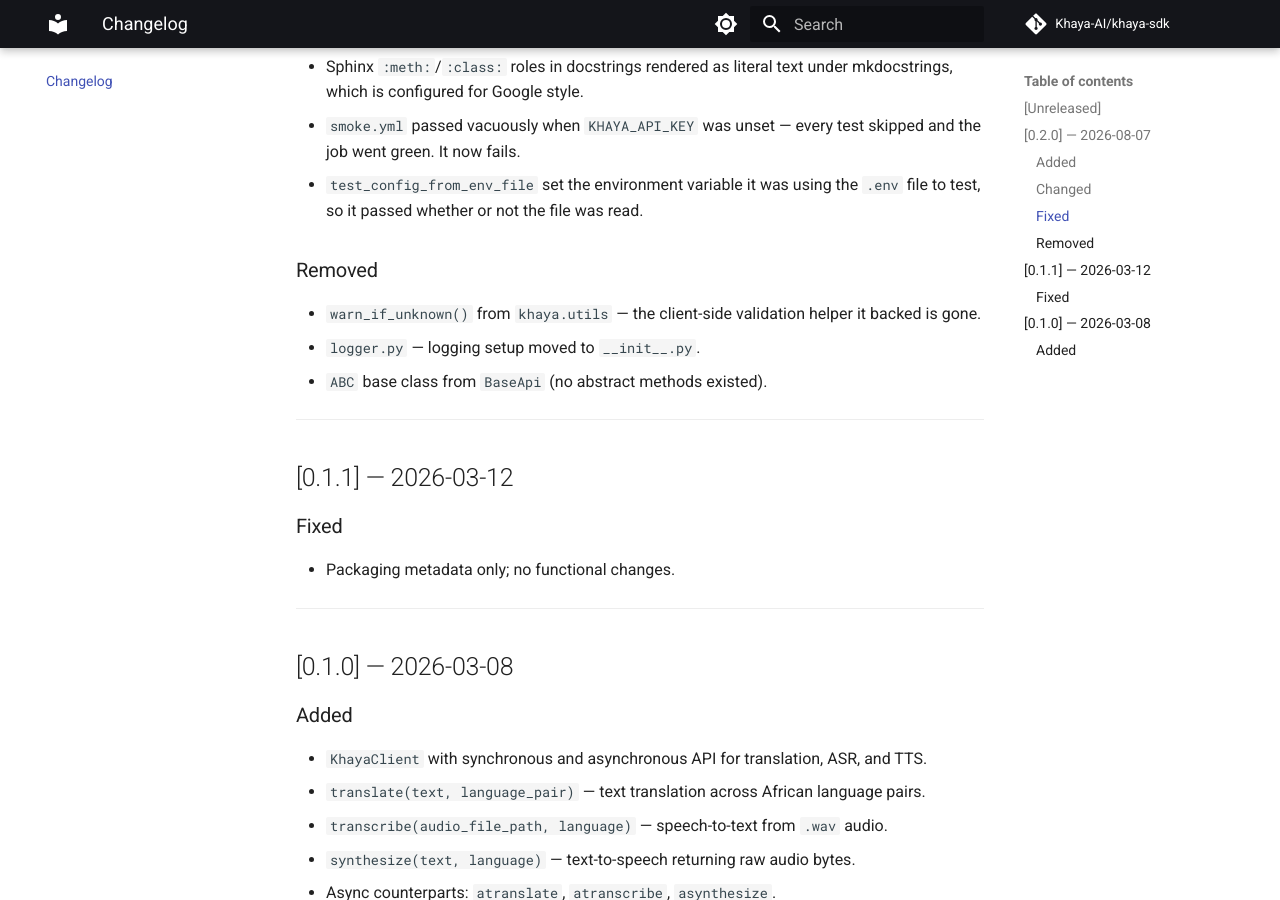
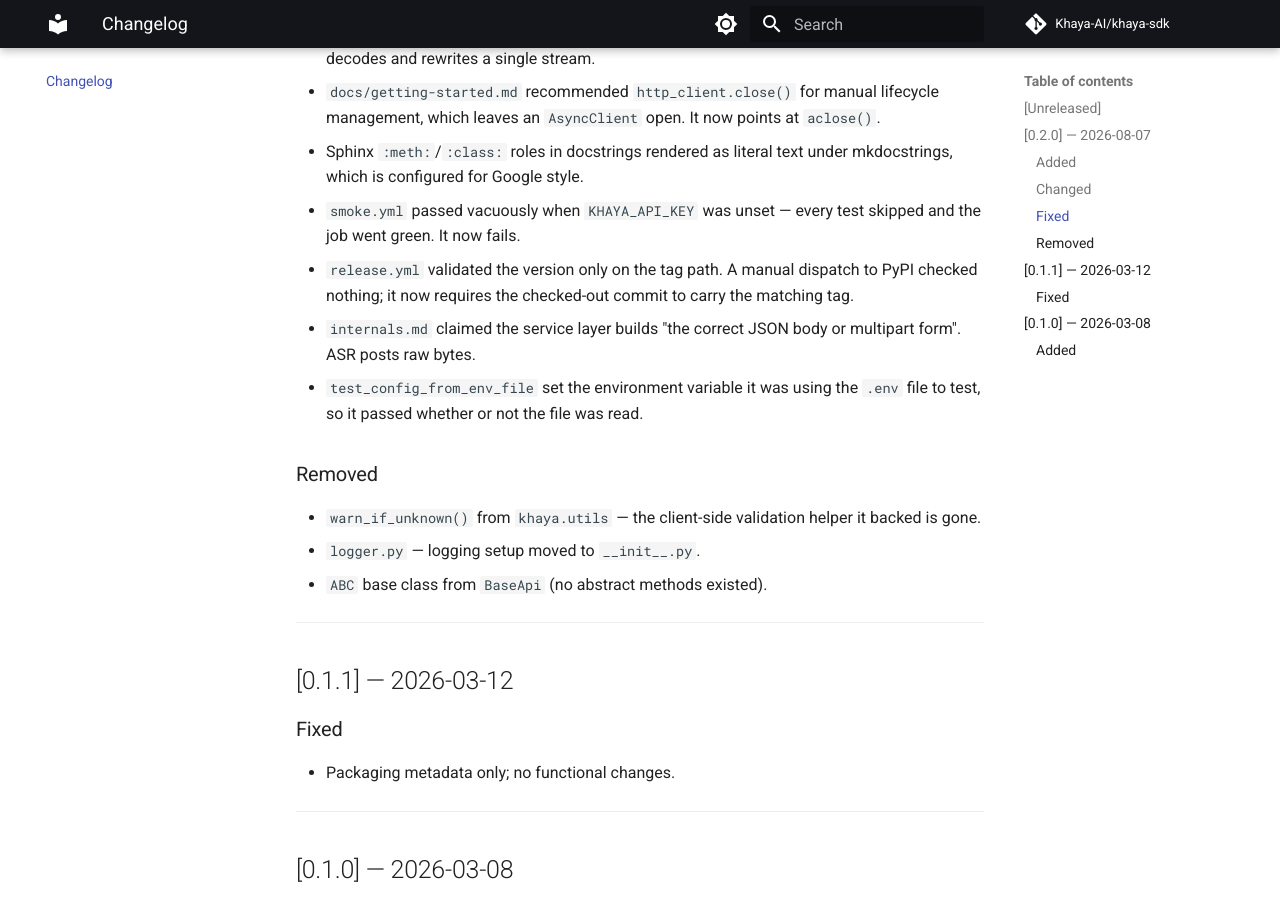
Before and after one commit to Khaya-AI/khaya-sdk, an MkDocs documentation site: the page built from docs/changelog.md, in a window 1280 px wide and 900 px high, scrolled down 3244 px. Built offline with MkDocs 1.6.1 and Material for MkDocs 9.7.7, drawn with Linux system fonts in a browser that asks for light colours; comment, search, counter and statistics services are not loaded; some of the changed text lies outside the part shown.

Commit message:
ci: validate the version on the dispatch path too
A workflow_dispatch to pypi checked nothing — no tag, no version match, any
ref. It now requires the checked-out commit to carry the matching tag;
testpypi stays unrestricted since rehearsing before tagging is the point.
validate no longer skips on dispatch, so test drops its always() guard.

Also exports the SUPPORTED_* constants from the top level and corrects
internals.md, which claimed ASR sends multipart.

```diff
--- a/CHANGELOG.md
+++ b/CHANGELOG.md
@@ -29,6 +29,7 @@ client-side language validation. See **Changed** for the migration notes.
   - `khaya.services.translation` — character count and language pair per request.
   - `khaya.services.asr` — language and audio file size per request.
   - `khaya.services.tts` — character count, language, and output audio size per request.
+- `SUPPORTED_LANGUAGE_PAIRS`, `SUPPORTED_ASR_LANGUAGES`, `SUPPORTED_TTS_LANGUAGES`, and `SUPPORTED_TTS_SPEAKERS` are exported from the top-level package; they previously had to be imported from `khaya.constants`.
 - `NullHandler` on the `khaya` logger in `__init__.py` — SDK is silent by default.
 - MkDocs Material documentation site with guides, API reference, and architecture diagrams.
 - Scheduled live smoke tests (`.github/workflows/smoke.yml`) that exercise the real endpoints daily and open an issue when they break. Unit tests mock every HTTP call, so they stay green through a backend outage.
@@ -57,6 +58,8 @@ client-side language validation. See **Changed** for the migration notes.
 - `docs/getting-started.md` recommended `http_client.close()` for manual lifecycle management, which leaves an `AsyncClient` open. It now points at `aclose()`.
 - Sphinx `:meth:`/`:class:` roles in docstrings rendered as literal text under mkdocstrings, which is configured for Google style.
 - `smoke.yml` passed vacuously when `KHAYA_API_KEY` was unset — every test skipped and the job went green. It now fails.
+- `release.yml` validated the version only on the tag path. A manual dispatch to PyPI checked nothing; it now requires the checked-out commit to carry the matching tag.
+- `internals.md` claimed the service layer builds "the correct JSON body or multipart form". ASR posts raw bytes.
 - `test_config_from_env_file` set the environment variable it was using the `.env` file to test, so it passed whether or not the file was read.
 
 ### Removed
```
Also changed, not shown: docs/guides/configuration.md (+3 -0 lines), docs/internals.md (+1 -1 lines), src/khaya/__init__.py (+11 -0 lines), 1 other file.
